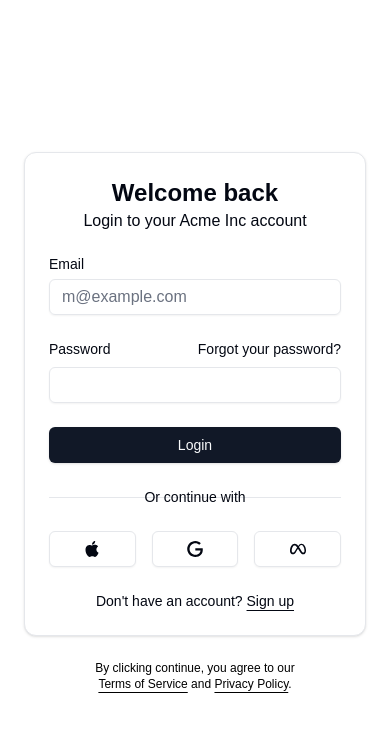
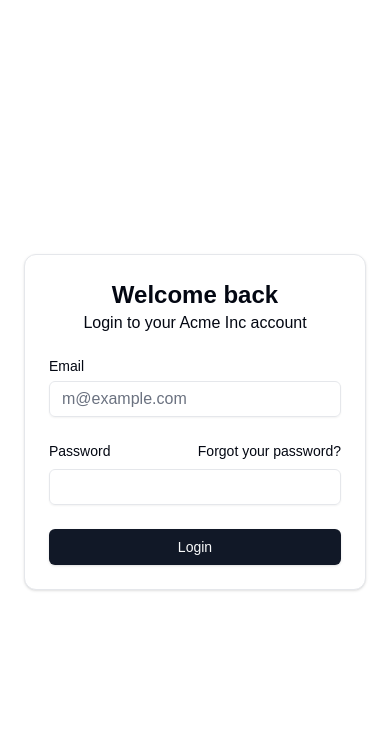
Before and after one commit to GuilhermeSantosUI/acampamento, a React (Vite) app: page / in a window 390 px wide. Shown: the top 732 px of the page. Built offline with nearby package versions, Linux system fonts and the light colour scheme.

Commit message:
feat: login and auth context/guard implemented

```diff
--- a/package.json
+++ b/package.json
@@ -21,6 +21,7 @@
     "react": "^18.3.1",
     "react-dom": "^18.3.1",
     "react-router-dom": "^7.1.3",
+    "sonner": "^1.7.2",
     "tailwind-merge": "^2.6.0",
     "tailwindcss-animate": "^1.0.7"
   },
--- a/src/App.tsx
+++ b/src/App.tsx
@@ -1,5 +1,10 @@
 import { Router } from './router';
+import {MainContext} from "./app/context/main-context.tsx";
 
 export function App() {
-  return <Router />;
+    return (
+        <MainContext>
+            <Router />
+        </MainContext>
+    );
 }
--- /dev/null
+++ b/src/app/context/auth-context.tsx
@@ -0,0 +1,53 @@
+import { createContext, useCallback, useState } from 'react';
+import { authService } from '../services/auth';
+
+type AuthState = {
+    token: string;
+};
+
+type AuthContextValue = {
+    signedIn: boolean;
+    signIn(login: string, password: string): Promise<void>;
+    signOut(): void;
+};
+
+export const AuthContext = createContext({} as AuthContextValue);
+
+export function AuthProvider({ children }: { children: React.ReactNode }) {
+    const [authState, setAuthState] = useState<AuthState | null>(() => {
+        const token = localStorage.getItem('ACCESS_TOKEN');
+        if (token) {
+            return { token };
+        }
+        return null;
+    });
+
+    const signIn = useCallback(async (login: string, password: string) => {
+        try {
+            const { token } = await authService.auth({ login, password });
+
+            localStorage.setItem('ACCESS_TOKEN', token);
+
+            setAuthState({ token });
+        } catch (error) {
+            console.error('Login failed:', error);
+            throw new Error('Login failed');
+        }
+    }, []);
+
+    const signOut = useCallback(() => {
+        localStorage.removeItem('ACCESS_TOKEN');
+        setAuthState(null);
+    }, []);
+
+    return (
+        <AuthContext.Provider
+            value={{
+                signedIn: !!authState,
+                signIn,
+                signOut,
+            }}>
+            {children}
+        </AuthContext.Provider>
+    );
+}
--- /dev/null
+++ b/src/app/context/index.ts
@@ -0,0 +1 @@
+export * from './auth-context';
--- /dev/null
+++ b/src/app/context/main-context.tsx
@@ -0,0 +1,15 @@
+import { ReactNode } from 'react';
+import { AuthProvider } from './auth-context';
+
+type MainContextProps = {
+    children: ReactNode;
+};
+
+export function MainContext({ children }: MainContextProps) {
+
+    return (
+        <AuthProvider>
+            {children}
+        </AuthProvider>
+    );
+}
--- a/src/app/services/auth/auth.ts
+++ b/src/app/services/auth/auth.ts
@@ -1 +1,32 @@
-// TODO: Adivinhar parametros necessários para fazer o login com a API
+import { api } from '..';
+
+
+type AuthProps = {
+    login: string;
+    password: string;
+};
+
+type ResponseProps = {
+    token: string;
+    userId: number;
+    expires: string;
+};
+
+export async function auth(params: AuthProps) {
+    const { signal } = new AbortController();
+
+    const authHeader = `Basic ${btoa(`${params.login}:${params.password}`)}`;
+
+    const { data } = await api.post<ResponseProps>(
+        '/auth',
+        {},
+        {
+            signal,
+            headers: {
+                Authorization: authHeader,
+            },
+        }
+    );
+
+    return data;
+}
--- a/src/app/services/auth/index.ts
+++ b/src/app/services/auth/index.ts
@@ -1,8 +1,10 @@
 import { getAll } from './get-all';
 import { register } from './register';
 import { verifyUsername } from './verify-username';
+import {auth} from "./auth.ts";
 
 export const authService = {
+  auth,
   register,
   getAll,
   verifyUsername,
--- a/src/router/index.tsx
+++ b/src/router/index.tsx
@@ -1,12 +1,17 @@
 import * as Views from '@/views';
 import { Navigate, Outlet, Route, Routes } from 'react-router-dom';
+import {AuthContext} from "../app/context";
+import {useContext} from "react";
 
 export function Router() {
   return (
       <Routes>
           <Route path="/" element={<Views.Login />} />
+
+          <Route element={<AuthGuard isPrivate={true} />}>
               <Route path="/dashboard" element={<Views.Dashboard />} />
               <Route path="/acampamento" element={<Views.Acampamento />} />
+          </Route>
       </Routes>
   );
 }
@@ -15,16 +20,15 @@ type AuthGuardProps = {
   isPrivate?: boolean;
 };
 
+
 export function AuthGuard({ isPrivate }: AuthGuardProps) {
-  const isAuth = false;
+    const { signedIn } = useContext(AuthContext);
 
-  if (!isAuth && isPrivate) {
-    return <Navigate to="/auth" />;
+    if (!signedIn && isPrivate) {
+        return <Navigate to="/" />;
     }
-
-  if (isAuth && !isPrivate) {
-    return <Navigate to="/" replace />;
+    if (signedIn && !isPrivate) {
+        return <Navigate to="/dashboard" replace />;
     }
-
     return <Outlet />;
 }
--- a/src/views/pages/auth/page.tsx
+++ b/src/views/pages/auth/page.tsx
@@ -1,16 +1,42 @@
+import { useState } from "react";
 import { Button } from "@/views/components/ui/button";
 import { Card, CardContent } from "@/views/components/ui/card";
 import { Input } from "@/views/components/ui/input";
 import { Label } from "@/views/components/ui/label";
+import {authService} from "../../../app/services/auth";
+import {useNavigate} from "react-router-dom";
 
 export function Login() {
+    const [login, setLogin] = useState("");
+    const [password, setPassword] = useState("");
+    const [loading, setLoading] = useState(false);
+    const navigate = useNavigate();
+
+    const handleLogin = async (e: React.FormEvent) => {
+        e.preventDefault();
+        setLoading(true);
+        try {
+            const response = await authService.auth({ login, password });
+
+            localStorage.setItem("ACCESS_TOKEN", response.token);
+            localStorage.setItem("USER_ID", response.userId.toString());
+            localStorage.setItem("EXPIRES", response.expires);
+
+        } catch (error) {
+            console.error("Login failed:", error);
+        } finally {
+            setLoading(false);
+            navigate("/dashboard");
+        }
+    };
+
     return (
         <div className="flex min-h-svh flex-col items-center justify-center bg-muted p-6 md:p-10">
             <div className="w-full max-w-sm md:max-w-3xl">
                 <div className="flex flex-col gap-6">
                     <Card className="overflow-hidden">
                         <CardContent className="grid p-0 md:grid-cols-2">
-              <form className="p-6 md:p-8">
+                            <form className="p-6 md:p-8" onSubmit={handleLogin}>
                                 <div className="flex flex-col gap-6">
                                     <div className="flex flex-col items-center text-center">
                                         <h1 className="text-2xl font-bold">Welcome back</h1>
@@ -22,8 +48,10 @@ export function Login() {
                                         <Label htmlFor="email">Email</Label>
                                         <Input
                                             id="email"
-                      type="email"
+                                            type="text"
                                             placeholder="m@example.com"
+                                            value={login}
+                                            onChange={(e) => setLogin(e.target.value)}
                                             required
                                         />
                                     </div>
@@ -37,60 +65,17 @@ export function Login() {
                                                 Forgot your password?
                                             </a>
                                         </div>
-                    <Input id="password" type="password" required />
+                                        <Input
+                                            id="password"
+                                            type="password"
+                                            value={password}
+                                            onChange={(e) => setPassword(e.target.value)}
+                                            required
+                                        />
                                     </div>
-                  <Button type="submit" className="w-full">
-                    Login
+                                    <Button type="submit" className="w-full" disabled={loading}>
+                                        {loading ? "Logging in..." : "Login"}
                                     </Button>
-                  <div className="relative text-center text-sm after:absolute after:inset-0 after:top-1/2 after:z-0 after:flex after:items-center after:border-t after:border-border">
-                    <span className="relative z-10 bg-background px-2 text-muted-foreground">
-                      Or continue with
-                    </span>
-                  </div>
-                  <div className="grid grid-cols-3 gap-4">
-                    <Button variant="outline" className="w-full">
-                      <svg
-                        xmlns="http://www.w3.org/2000/svg"
-                        viewBox="0 0 24 24"
-                      >
-                        <path
-                          d="M12.152 6.896c-.948 0-2.415-1.078-3.96-1.04-2.04.027-3.91 1.183-4.961 3.014-2.117 3.675-.546 9.103 1.519 12.09 1.013 1.454 2.208 3.09 3.792 3.039 1.52-.065 2.09-.987 3.935-.987 1.831 0 2.35.987 3.96.948 1.637-.026 2.676-1.48 3.676-2.948 1.156-1.688 1.636-3.325 1.662-3.415-.039-.013-3.182-1.221-3.22-4.857-.026-3.04 2.48-4.494 2.597-4.559-1.429-2.09-3.623-2.324-4.39-2.376-2-.156-3.675 1.09-4.61 1.09zM15.53 3.83c.843-1.012 1.4-2.427 1.245-3.83-1.207.052-2.662.805-3.532 1.818-.78.896-1.454 2.338-1.273 3.714 1.338.104 2.715-.688 3.559-1.701"
-                          fill="currentColor"
-                        />
-                      </svg>
-                      <span className="sr-only">Login with Apple</span>
-                    </Button>
-                    <Button variant="outline" className="w-full">
-                      <svg
-                        xmlns="http://www.w3.org/2000/svg"
-                        viewBox="0 0 24 24"
-                      >
-                        <path
-                          d="M12.48 10.92v3.28h7.84c-.24 1.84-.853 3.187-1.787 4.133-1.147 1.147-2.933 2.4-6.053 2.4-4.827 0-8.6-3.893-8.6-8.72s3.773-8.72 8.6-8.72c2.6 0 4.507 1.027 5.907 2.347l2.307-2.307C18.747 1.44 16.133 0 12.48 0 5.867 0 .307 5.387.307 12s5.56 12 12.173 12c3.573 0 6.267-1.173 8.373-3.36 2.16-2.16 2.84-5.213 2.84-7.667 0-.76-.053-1.467-.173-2.053H12.48z"
-                          fill="currentColor"
-                        />
-                      </svg>
-                      <span className="sr-only">Login with Google</span>
-                    </Button>
-                    <Button variant="outline" className="w-full">
-                      <svg
-                        xmlns="http://www.w3.org/2000/svg"
-                        viewBox="0 0 24 24"
-                      >
-                        <path
-                          d="M6.915 4.03c-1.968 0-3.683 1.28-4.871 3.113C.704 9.208 0 11.883 0 14.449c0 .706.07 1.369.21 1.973a6.624 6.624 0 0 0 .265.86 5.297 5.297 0 0 0 .371.761c.696 1.159 1.818 1.927 3.593 1.927 1.497 0 2.633-.671 3.965-2.444.76-1.012 1.144-1.626 2.663-4.32l.756-1.339.186-.325c.061.1.121.196.183.3l2.152 3.595c.724 1.21 1.665 2.556 2.47 3.314 1.046.987 1.992 1.22 3.06 1.22 1.075 0 1.876-.355 2.455-.843a3.743 3.743 0 0 0 .81-.973c.542-.939.861-2.127.861-3.745 0-2.72-.681-5.357-2.084-7.45-1.282-1.912-2.957-2.93-4.716-2.93-1.047 0-2.088.467-3.053 1.308-.652.57-1.257 1.29-1.82 2.05-.69-.875-1.335-1.547-1.958-2.056-1.182-.966-2.315-1.303-3.454-1.303zm10.16 2.053c1.147 0 2.188.758 2.992 1.999 1.132 1.748 1.647 4.195 1.647 6.4 0 1.548-.368 2.9-1.839 2.9-.58 0-1.027-.23-1.664-1.004-.496-.601-1.343-1.878-2.832-4.358l-.617-1.028a44.908 44.908 0 0 0-1.255-1.98c.07-.109.141-.224.211-.327 1.12-1.667 2.118-2.602 3.358-2.602zm-10.201.553c1.265 0 2.058.791 2.675 1.446.307.327.737.871 1.234 1.579l-1.02 1.566c-.757 1.163-1.882 3.017-2.837 4.338-1.191 1.649-1.81 1.817-2.486 1.817-.524 0-1.038-.237-1.383-.794-.263-.426-.464-1.13-.464-2.046 0-2.221.63-4.535 1.66-6.088.454-.687.964-1.226 1.533-1.533a2.264 2.264 0 0 1 1.088-.285z"
-                          fill="currentColor"
-                        />
-                      </svg>
-                      <span className="sr-only">Login with Meta</span>
-                    </Button>
-                  </div>
-                  <div className="text-center text-sm">
-                    Don&apos;t have an account?{" "}
-                    <a href="#" className="underline underline-offset-4">
-                      Sign up
-                    </a>
-                  </div>
                                 </div>
                             </form>
                             <div className="relative hidden bg-muted md:block">
@@ -102,10 +87,6 @@ export function Login() {
                             </div>
                         </CardContent>
                     </Card>
-          <div className="text-balance text-center text-xs text-muted-foreground [&_a]:underline [&_a]:underline-offset-4 hover:[&_a]:text-primary">
-            By clicking continue, you agree to our{" "}
-            <a href="#">Terms of Service</a> and <a href="#">Privacy Policy</a>.
-          </div>
                 </div>
             </div>
         </div>
```
Also changed, not shown: 2 other files (tests, documents, lock files or other folders). Lines whose indentation alone changed are shown as unchanged.
